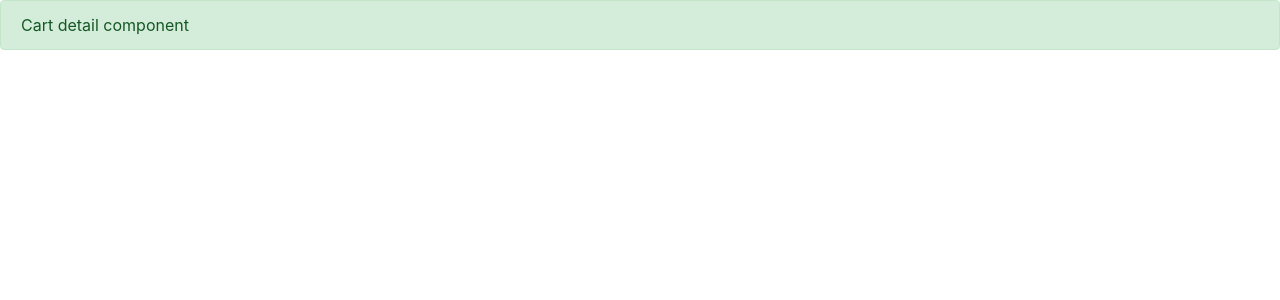
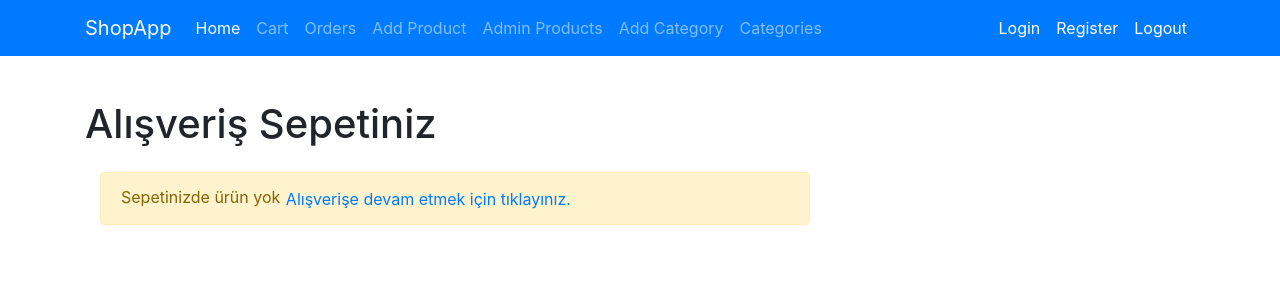
Before and after one commit to burcineren/ShopApp, an Angular app: page /cart in a window 1280 px wide. Shown: the top 300 px of the page. Built offline with nearby package versions, Linux system fonts and the light colour scheme.

Commit message:
feature: cart-detail

```diff
--- a/src/app/app.module.ts
+++ b/src/app/app.module.ts
@@ -16,6 +16,7 @@
   imports: [
     BrowserModule,
     ShopModule,
+
     RouterModule.forRoot([
       {path: 'shop', component: ShopComponent},
       {path: 'cart', component: CartDetailComponent},
--- a/src/app/shop/cart-detail/cart-detail.component.html
+++ b/src/app/shop/cart-detail/cart-detail.component.html
@@ -1,3 +1,72 @@
-<div class="alert alert-success">
-    Cart detail component
+<navbar>
+
+</navbar>
+<div class="container pt-100 mb-5  ">
+    <h1 class="mb-2">Alışveriş Sepetiniz</h1>
+   <div class="d-flex flex-wrap">
+    <div class="col-8">
+        <ng-container *ngIf="cart.itemCount>0" >
+            <table class="table table-hover">
+                <thead>
+                    <tr>
+                        <th></th>
+                        <th>Ürün</th>
+                        <th>Fiyat Bİlgisi</th>
+                        <th>Miktar</th>
+                        <th>Toplam</th>
+                        <th></th>
+                    </tr>
+                </thead>
+                <tbody>
+                    <tr *ngFor="let item of cart.items">
+                        <td>
+                            <img src="assets/img/{{item.product.imageUrl}}" alt="" width="80">
+                        </td>
+                        <td>{{item.product.name}}</td>
+                        <td>{{item.product.price}}TL</td>
+                        <!-- <td>{{item.quantity * item.product.price }} TL</td> -->
+                        <td>
+                            <button class="btn btn-danger btn-sm">
+                                <i class="fa fa-times fa-fw"></i>
+                            </button>
+                        </td>
+
+                    </tr>
+                </tbody>
+            </table>
+        </ng-container>
+        <ng-container *ngIf="cart.itemCount==0" >
+            <div class="alert alert-warning mt-3">
+                Sepetinizde ürün yok
+                <button routerLink="/shop" class="btn btn-link p-0">
+                    Alışverişe devam etmek için tıklayınız.
+                </button>
+            </div>
+        </ng-container>
+    </div>
+    <div class="col-4">
+        <ng-container *ngIf="cart.itemCount>0" >
+            <div class="text-left">
+                <h4>Alışveriş Özeti</h4>
+            </div>
+            <table class="table">
+                <tbody>
+                    <tr>
+                        <th>Toplam</th>
+                        <td>{{cart.total}} TL</td>
+                    </tr>
+                </tbody>
+            </table>
+
+            <div>
+                <button routerLink="/shop" class="btn btn-primary btn-sm">
+                    Alışverişe Devam Et
+                </button>
+                <button routerLink="/checkout" class="btn btn-primary btn-sm ml-2">
+                    Alışverişi Tamamla
+                </button>
+            </div>
+        </ng-container>
+    </div>
+   </div>
 </div>
--- a/src/app/shop/cart-detail/cart-detail.component.ts
+++ b/src/app/shop/cart-detail/cart-detail.component.ts
@@ -1,4 +1,5 @@
 import { Component, OnInit } from '@angular/core';
+import { Cart } from 'src/app/model/cart.model';
 
 @Component({
   selector: 'cart-detail',
@@ -7,7 +8,7 @@
 })
 export class CartDetailComponent implements OnInit {
 
-  constructor() { }
+  constructor(public cart: Cart ) { }
 
   ngOnInit(): void {
   }
--- a/src/app/shop/navbar/navbar.component.html
+++ b/src/app/shop/navbar/navbar.component.html
@@ -1,30 +1,27 @@
 <div class="navbar navbar-expand-lg navbar-dark bg-primary fixed-top">
     <div class="container">
-      <a href="" class="navbar-brand">ShopApp</a>
+      <a routerLink="/shop" class="navbar-brand">ShopApp</a>
       <ul class="navbar-nav mr-auto">
         <li class="navbar-nav">
-          <a href="" class="nav-link active">Home</a>
+          <a routerLink="/shop" class="nav-link active">Home</a>
         </li>
         <li class="navbar-nav">
-          <a href="" class="nav-link">Products</a>
+          <a routerLink="/cart" class="nav-link">Cart</a>
         </li>
         <li class="navbar-nav">
-          <a href="" class="nav-link">Cart</a>
+          <a routerLink="/shop" class="nav-link">Orders</a>
         </li>
         <li class="navbar-nav">
-          <a href="" class="nav-link">Orders</a>
+          <a routerLink="/shop" class="nav-link">Add Product</a>
         </li>
         <li class="navbar-nav">
-          <a href="" class="nav-link">Add Product</a>
+          <a routerLink="/shop" class="nav-link">Admin Products</a>
         </li>
         <li class="navbar-nav">
-          <a href="" class="nav-link">Admin Products</a>
+          <a routerLink="/shop" class="nav-link">Add Category</a>
         </li>
         <li class="navbar-nav">
-          <a href="" class="nav-link">Add Category</a>
-        </li>
-        <li class="navbar-nav">
-          <a href="" class="nav-link">Categories</a>
+          <a routerLink="/shop" class="nav-link">Categories</a>
         </li>
       </ul>
       <ul class="navbar-nav ml-auto">
--- a/src/app/shop/shop.component.html
+++ b/src/app/shop/shop.component.html
@@ -6,12 +6,12 @@
         <cart-summary></cart-summary>
 
       <div class="list-group">
-        <a href="#" (click)="ChangedCategory()" class="list-group-item list-group-item-action"> Tüm Kategoriler</a>
-        <a *ngFor="let c of categories" href="#" class="list-group-item list-group-item-action"
+        <button href="#" (click)="ChangedCategory()" class="list-group-item list-group-item-action"> Tüm Kategoriler</button>
+        <button *ngFor="let c of categories" href="#" class="list-group-item list-group-item-action"
         (click)="ChangedCategory(c)"
         [class.active]="c==selectedCategory">
         {{c.name}}
-    </a>
+        </button>
       </div>
     </div>
     <div class="col-9">
--- a/src/app/shop/shop.component.ts
+++ b/src/app/shop/shop.component.ts
@@ -1,4 +1,5 @@
 import { Component } from '@angular/core';
+import { Router } from '@angular/router';
 import { Cart } from '../model/cart.model';
 import { Category } from '../model/category.model';
 import { CategoryRepository } from '../model/category.repostory';
@@ -8,11 +9,7 @@
 @Component({
   selector: 'shop',
   templateUrl: 'shop.component.html',
-  styles: [`
-    .pt-100 {
-        padding-top:100px;
-    }
-  `]
+  styles: []
 })
 export class ShopComponent {
     public selectedCategory:Category | undefined = undefined;
@@ -21,7 +18,8 @@
   constructor(
     private productRepository: ProductRepository,
     private categoryRepository: CategoryRepository,
-    private cart:Cart
+    private cart:Cart,
+    private router: Router
   ) {}
 
   get products(): Product[] {
@@ -51,5 +49,6 @@
   }
   addProductToCart(product: Product) {
     this.cart.addItem(product);
+    this.router.navigateByUrl('/cart');//kullanıcıyı karta yönlendirdik
   }
 }
--- a/src/app/shop/shop.module.ts
+++ b/src/app/shop/shop.module.ts
@@ -7,9 +7,10 @@
 import { CartSummaryComponent } from './cart-summary/cart-summary.component';
 import { CartDetailComponent } from './cart-detail/cart-detail.component';
 import { CheckoutComponent } from './checkout/checkout.component';
+import { RouterModule } from "@angular/router";
 
 @NgModule({
-    imports:[ModelModule, BrowserModule, FormsModule],
+    imports:[ModelModule, BrowserModule, FormsModule,RouterModule],
     providers: [],
     declarations: [ShopComponent, NavbarComponent, CartSummaryComponent, CartDetailComponent, CheckoutComponent], // componenet tanımlamaları
     exports: [ShopComponent,CartDetailComponent,CartSummaryComponent,CheckoutComponent]
--- a/src/styles.css
+++ b/src/styles.css
@@ -1 +1,4 @@
-/* You can add global styles to this file, and also import other style files */
+
+.pt-100 {
+    padding-top:100px;
+}
```
